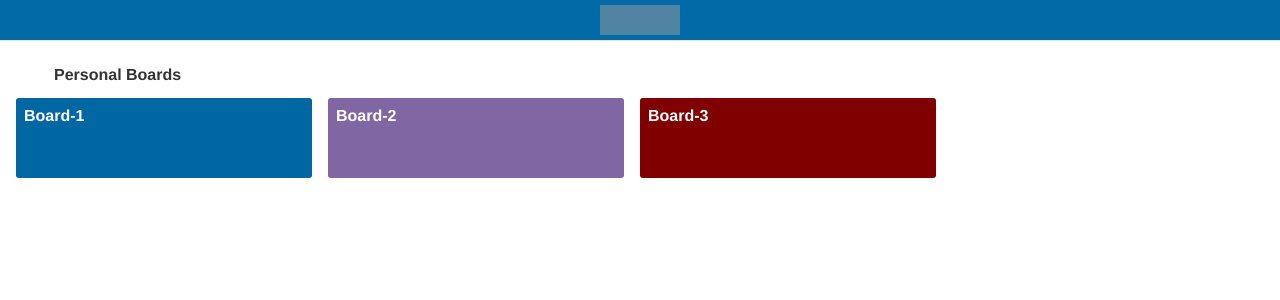
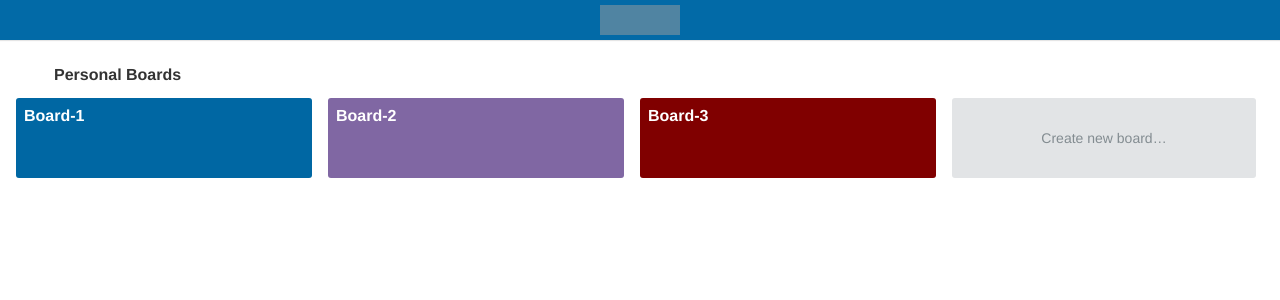
Before and after one commit to wyeworks/react-workshop-2018, a React (Create React App) app in the folder frontend/: page / in a window 1280 px wide. Shown: the top 300 px of the page. Built offline with nearby package versions, Linux system fonts and the light colour scheme; grey boxes are pictures that could not be loaded; a web font is replaced by a local one.

Commit message:
Create board tile component

```diff
--- a/frontend/src/components/BoardsIndex/BoardsIndex.js
+++ b/frontend/src/components/BoardsIndex/BoardsIndex.js
@@ -1,6 +1,7 @@
 import React, { Component } from 'react';
 import './BoardsIndex.css';
 import BoardTile from '../BoardTile/BoardTile';
+import CreateBoardTile from '../CreateBoardTile/CreateBoardTile';
 
 class BoardsIndex extends Component {
   render() {
@@ -18,6 +19,8 @@ class BoardsIndex extends Component {
             <BoardTile name="Board-1" />
             <BoardTile name="Board-2" color="rgb(150, 121, 191)" />
             <BoardTile name="Board-3" color="rgb(150, 0, 0)" />
+
+            <CreateBoardTile />
           </ul>
         </div>
       </div>
--- /dev/null
+++ b/frontend/src/components/CreateBoardTile/CreateBoardTile.css
@@ -0,0 +1,28 @@
+.CreateBoardTile {
+  box-sizing: border-box;
+  padding: 0 8px 8px 0;
+  position: relative;
+  width: 25%;
+}
+
+.CreateBoardTile-link {
+  border-radius: 3px;
+  line-height: 20px;
+  margin: 0 8px 8px 0;
+  padding: 8px;
+  position: relative;
+  background-color: #e2e4e6;
+  color: #838c91;
+  display: table-cell;
+  height: 64px;
+  font-weight: 500;
+  text-align: center;
+  text-decoration: none;
+  vertical-align: middle;
+  width: inherit;
+}
+
+.CreateBoardTile-link:hover {
+  background-color: #d6dadc;
+  color: #4d4d4d;
+}
--- /dev/null
+++ b/frontend/src/components/CreateBoardTile/CreateBoardTile.js
@@ -0,0 +1,15 @@
+import React, { Component } from 'react';
+import { Link } from 'react-router-dom'
+import './CreateBoardTile.css';
+
+class CreateBoardTile extends Component {
+  render() {
+    return (
+      <li className="CreateBoardTile">
+        <Link className="CreateBoardTile-link" to="/">Create new board…</Link>
+      </li>
+    );
+  }
+}
+
+export default CreateBoardTile;
```
